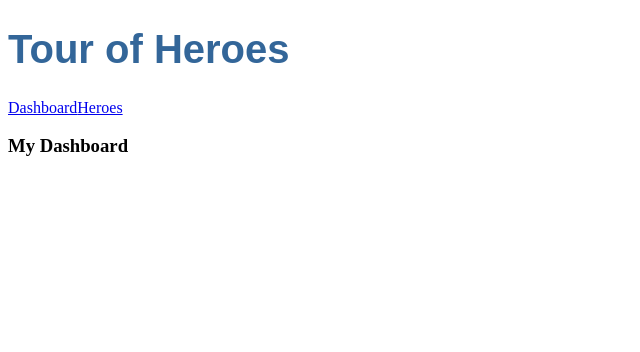
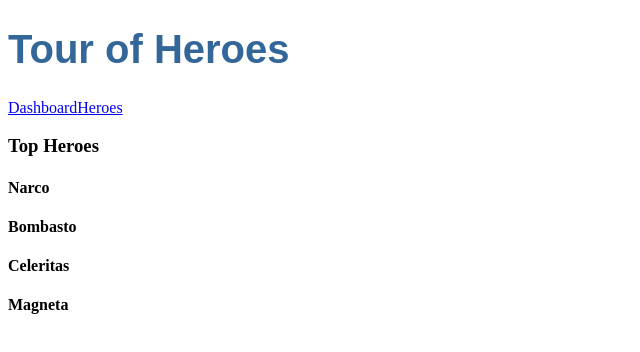
Before and after one commit to wittrura/angular-tour-of-heroes-cli, an Angular app: page /dashboard in a window 1280 px wide. Shown: the top 352 px of the page, without its empty margins (0-640 px from the left). Built offline with nearby package versions, Linux system fonts and the light colour scheme.

Commit message:
Displays four heroes on dashboard

```diff
--- a/src/app/dashboard/dashboard.component.html
+++ b/src/app/dashboard/dashboard.component.html
@@ -1 +1,8 @@
-<h3>My Dashboard</h3>
+<h3>Top Heroes</h3>
+<div class="grid grid-pad">
+  <div class="col-1-4" *ngFor="let hero of heroes">
+    <div class="module hero">
+      <h4>{{hero.name}}</h4>
+    </div>
+  </div>
+</div>
--- a/src/app/dashboard/dashboard.component.ts
+++ b/src/app/dashboard/dashboard.component.ts
@@ -1,15 +1,22 @@
 import { Component, OnInit } from '@angular/core';
 
+import { Hero } from '../hero';
+import { HeroService } from '../hero.service';
+
 @Component({
+  // moduleId: module.id,
   selector: 'my-dashboard',
   templateUrl: './dashboard.component.html',
   styleUrls: ['./dashboard.component.css']
 })
+
 export class DashboardComponent implements OnInit {
+  heroes: Hero[] = [];
 
-  constructor() { }
+  constructor(private heroService: HeroService) { }
 
-  ngOnInit() {
+  ngOnInit(): void {
+    this.heroService.getHeroes().then(heroes => this.heroes = heroes.slice(1,5));
   }
 
 }
--- a/src/app/heroes/heroes.component.ts
+++ b/src/app/heroes/heroes.component.ts
@@ -6,8 +6,7 @@
 @Component({
   selector: 'my-heroes',
   templateUrl: './heroes.component.html',
-  styleUrls: ['./heroes.component.css'],
-  providers: [HeroService]
+  styleUrls: ['./heroes.component.css']
 })
 export class HeroesComponent implements OnInit {
   title = 'Tour of Heroes';
```
